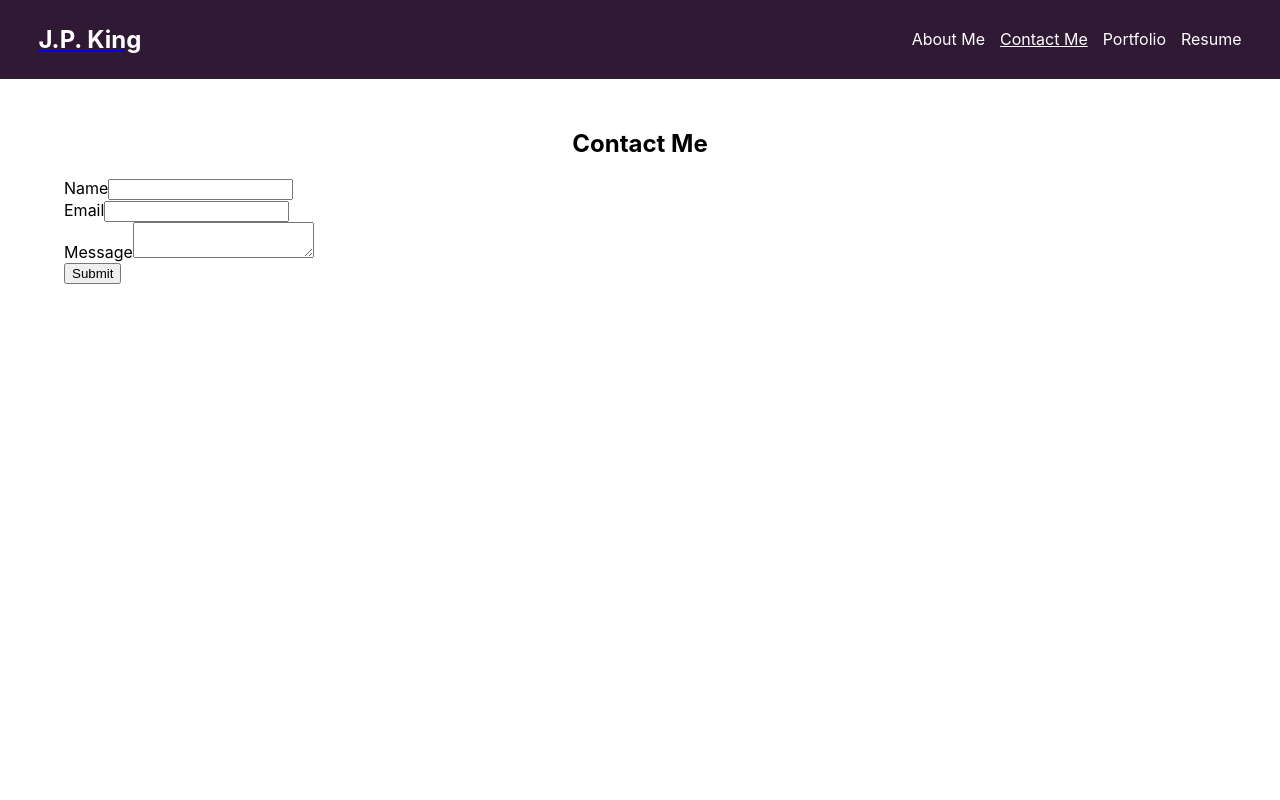
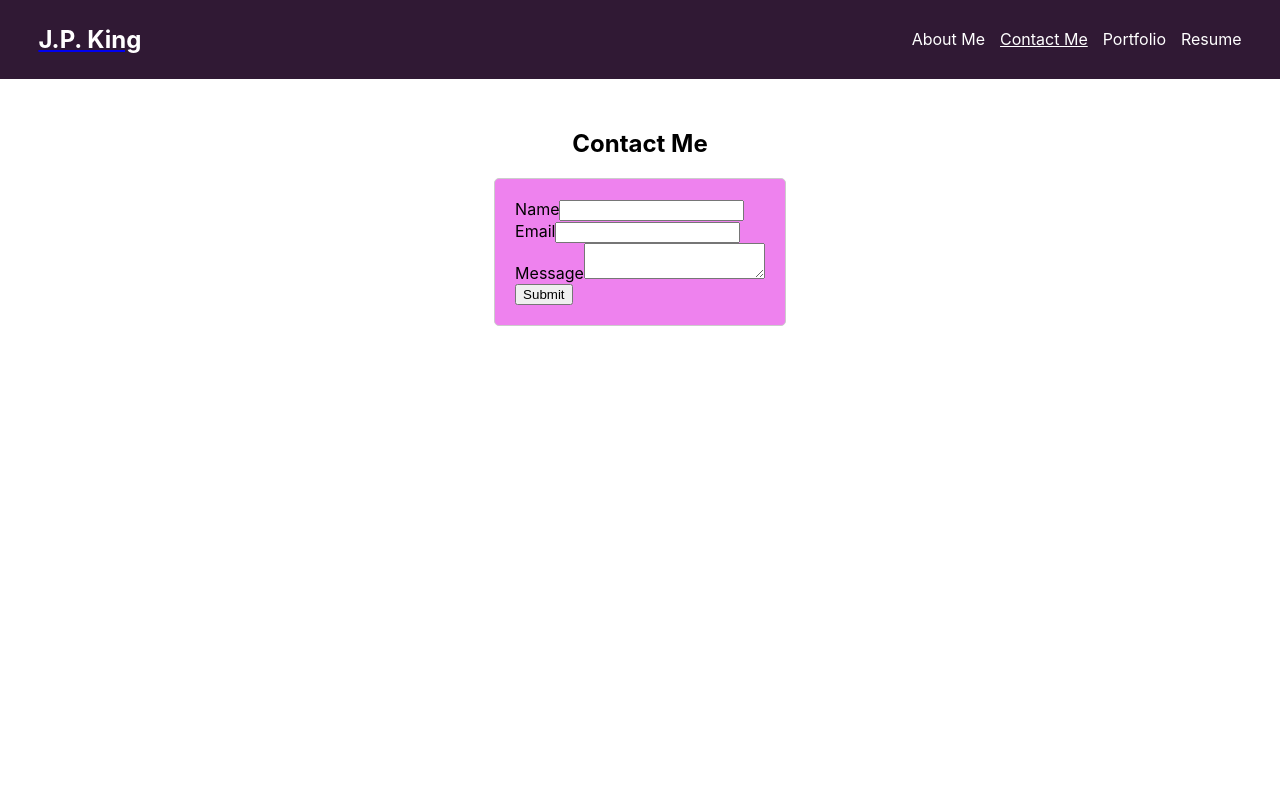
Before and after one commit to jp-king-1337/react_portfolio, a React (Create React App) app: page /contact in a window 1280 px wide. Shown: the top 800 px of the page. Built offline with nearby package versions, Linux system fonts and the light colour scheme.

Commit message:
Basic form

```diff
--- a/src/index.css
+++ b/src/index.css
@@ -151,3 +151,10 @@ footer {
 }
 
 /* Contact Page Styles */
+.contact-form {
+    background: violet;
+    margin: 0 auto;
+    padding: 20px;
+    border: 1px solid #ccc;
+    border-radius: 5px;
+}
```
